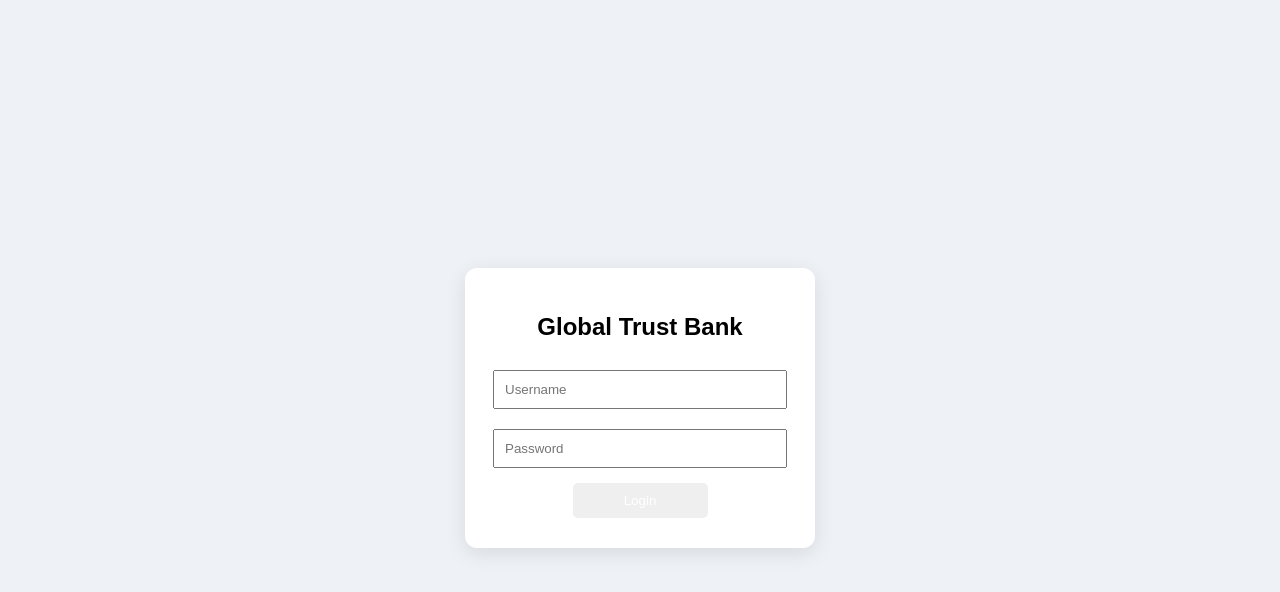
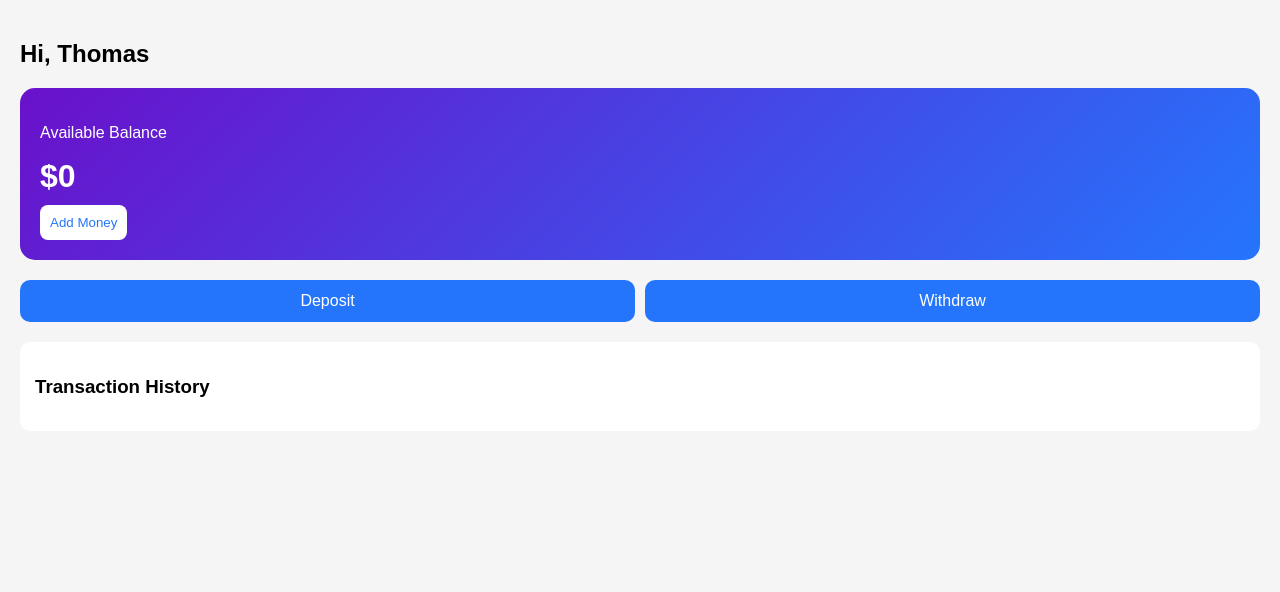
Before and after one commit to arshly-yung/bank-app, a website: page public/index.html in a window 1280 px wide. Drawn offline with Linux system fonts and the light colour scheme.

Commit message:
Update index.html

```diff
--- a/public/index.html
+++ b/public/index.html
@@ -4,84 +4,88 @@
   <title>Global Trust Bank</title>
  <style>
 body {
+  margin: 0;
   font-family: Arial;
-      background: #eef2f7;
-      display: flex;
-      justify-content: center;
-      align-items: center;
-      height: 100vh;
+  background: #f5f5f5;
 }
 
-    .card {
-      background: white;
-      padding: 25px;
-      border-radius: 12px;
-      width: 300px;
-      text-align: center;
-      box-shadow: 0 5px 20px rgba(0,0,0,0.1);
+.app {
+  padding: 20px;
 }
 
-    .balance {
-      background: #2c3e9f;
+.balance-card {
+  background: linear-gradient(135deg, #6a11cb, #2575fc);
   color: white;
-      padding: 15px;
-      border-radius: 10px;
-      margin: 15px 0;
-      font-size: 20px;
+  padding: 20px;
+  border-radius: 15px;
+  margin-bottom: 20px;
 }
 
-    input {
-      padding: 10px;
-      width: 90%;
+.balance-card h1 {
   margin: 10px 0;
 }
 
-    button {
+.balance-card button {
+  background: white;
+  color: #2575fc;
+  border: none;
   padding: 10px;
-      margin: 5px;
-      border: none;
-      color: white;
+  border-radius: 8px;
   cursor: pointer;
-      border-radius: 5px;
-      width: 45%;
 }
 
-    .deposit { background: green; }
-    .withdraw { background: red; }
+.actions {
+  display: flex;
+  gap: 10px;
+  margin-bottom: 20px;
+}
+
+.actions button {
+  flex: 1;
+  padding: 12px;
+  border: none;
+  border-radius: 10px;
+  background: #2575fc;
+  color: white;
+  font-size: 16px;
+}
+
+.history {
+  background: white;
+  padding: 15px;
+  border-radius: 10px;
+}
 </style>
 </head>
 
 <body>
 
-<div class="card">
+<div class="app">
 
-  <h2>Global Trust Bank</h2>
+  <h2>Hi, Thomas</h2>
 
-  <!-- LOGIN -->
-  <div id="loginSection">
-    <input type="text" id="username" placeholder="Username">
-    <input type="password" id="password" placeholder="Password">
-    <br>
-    <button onclick="login()">Login</button>
+  <!-- BALANCE CARD -->
+  <div class="balance-card">
+    <p>Available Balance</p>
+    <h1>$<span id="balance">0</span></h1>
+    <button onclick="deposit()">Add Money</button>
   </div>
 
-  <!-- BANK -->
-  <div id="bankSection" style="display:none;">
-
-    <div class="balance">
-      $<span id="balance">0</span>
+  <!-- ACTION BUTTONS -->
+  <div class="actions">
+    <button onclick="deposit()">Deposit</button>
+    <button onclick="withdraw()">Withdraw</button>
   </div>
 
-    <input type="number" id="amount" placeholder="Enter amount">
-    <br>
-
-    <button class="deposit" onclick="deposit()">Deposit</button>
-    <button class="withdraw" onclick="withdraw()">Withdraw</button>
-
+  <!-- HISTORY -->
+  <div class="history">
     <h3>Transaction History</h3>
     <ul id="history"></ul>
+  </div>
 
 </div>
+
+</body>
 
 </div>
 
```
Lines whose indentation alone changed are shown as unchanged.
